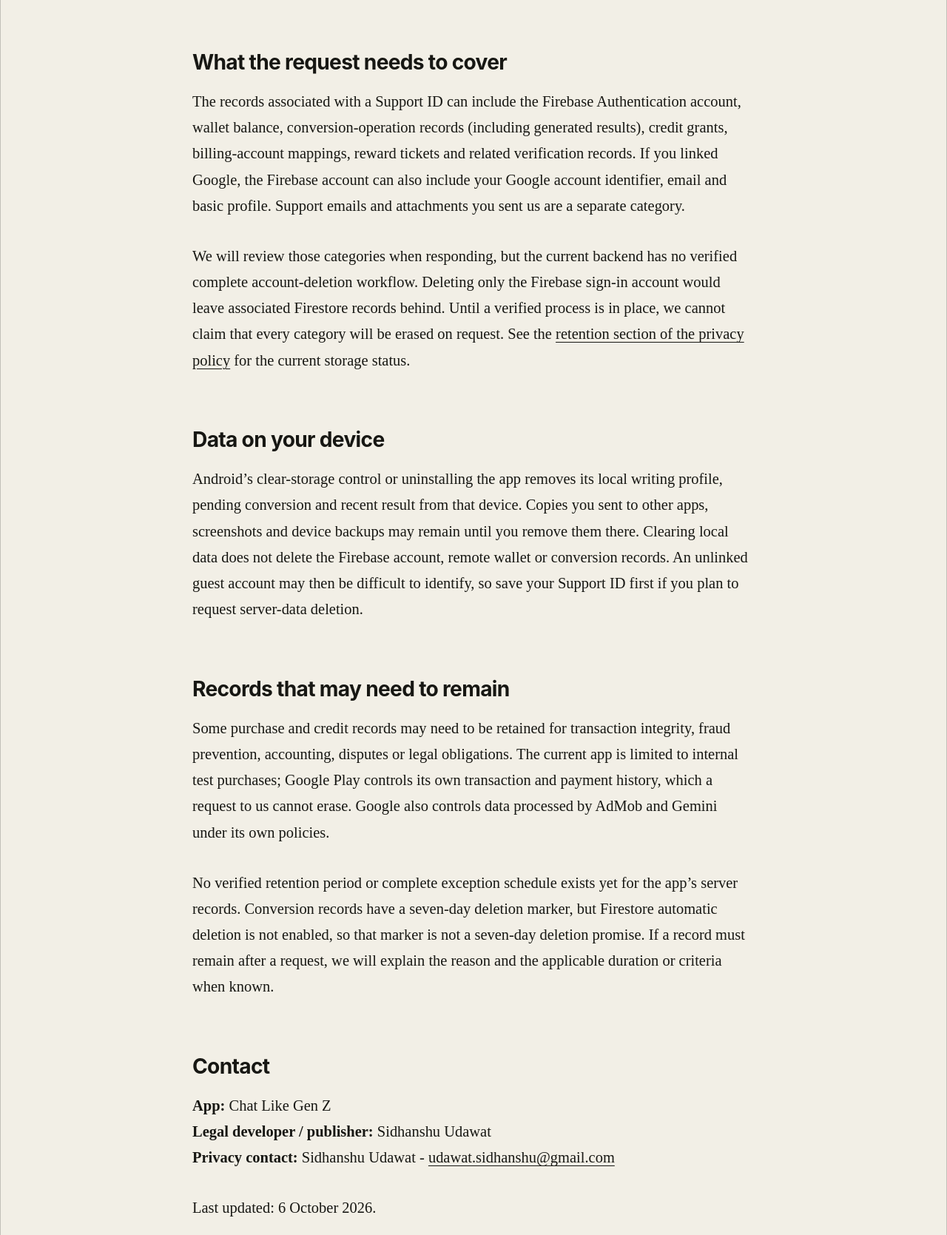
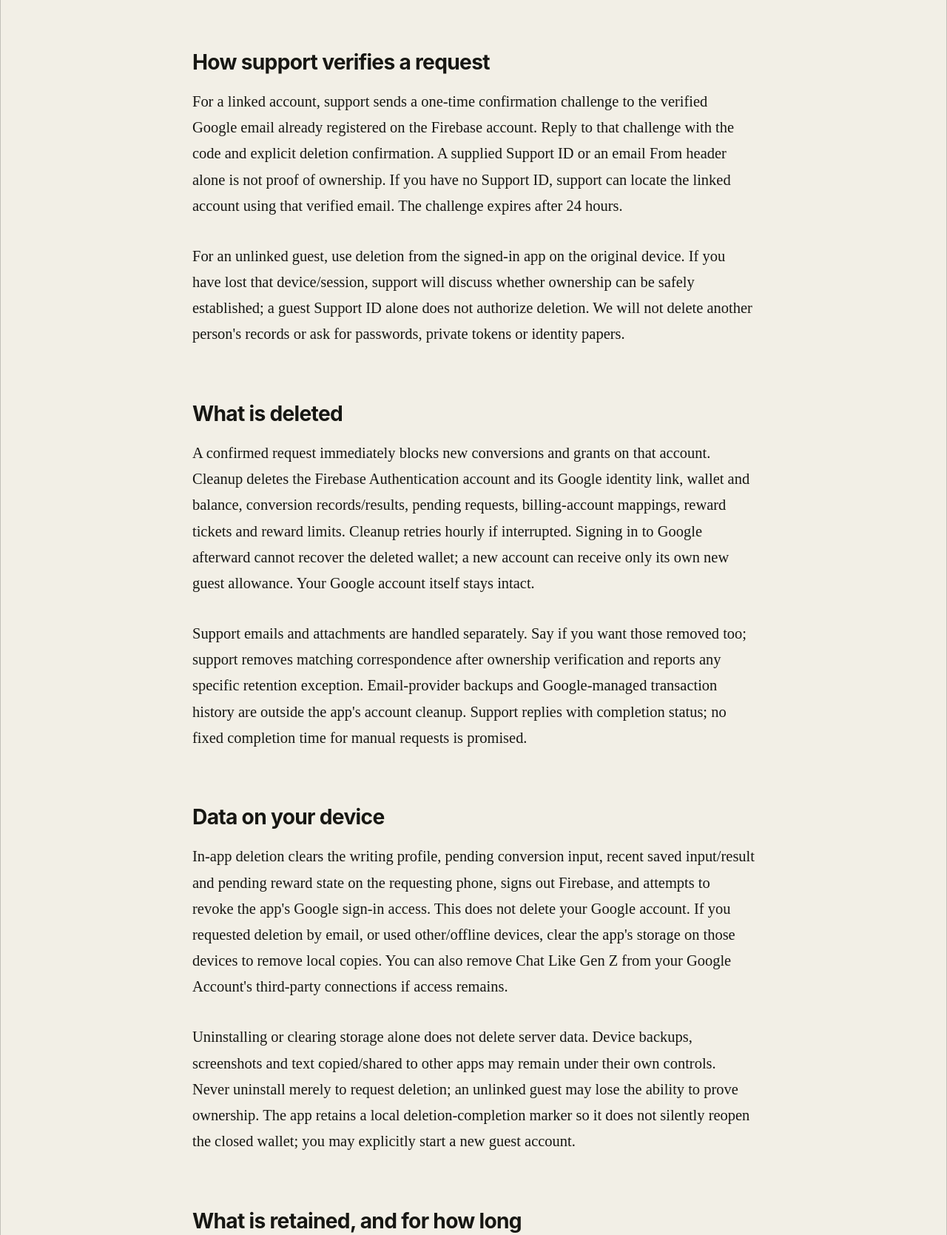
Before and after one commit to SidhanshuUdawat/SidhanshuUdawat.github.io, an Astro site: page /appcrazy-labs/chat-like-gen-z/data-deletion in a window 1280 px wide. Shown: the part 1940-3609 px from the top of the page at 74% size. Built offline with nearby package versions, Linux system fonts and the light colour scheme; Astro itself is replaced by a stand-in of ours.

Commit message:
docs: update Gen Z deletion and retention disclosures

```diff
--- a/src/pages/appcrazy-labs/chat-like-gen-z/data-deletion/index.astro
+++ b/src/pages/appcrazy-labs/chat-like-gen-z/data-deletion/index.astro
@@ -58,66 +58,88 @@ const deletionEmail = supportLink('Chat Like Gen Z account and data deletion');
     </p>
   </section>
 
-  <aside class="note-callout" aria-label="Current deletion status">
-    <strong>A request is not automatic deletion</strong>
+  <aside class="note-callout" aria-label="Account deletion options">
+    <strong>Delete in the app, or ask support without signing in</strong>
     <p>
-      The app has a Settings → Request account &amp; data deletion option in its
-      managed-wallet test build. It opens an email draft, not an in-app account
-      erasure operation. A complete support-side process for deleting the Firebase
-      account and all associated server records has not yet been implemented and
-      verified. We cannot promise that sending the request immediately removes them.
+      Internal build 8 and later has <strong>Settings → Delete account &amp; data</strong>.
+      Confirm your linked Google sign-in, if applicable, and then permanent deletion.
+      This removes access to your account and unused conversions, including purchased
+      conversions. It is irreversible and does not issue a Google Play refund. Older builds
+      open an email draft; update or use the email request above.
     </p>
   </aside>
-
-  <section aria-labelledby="records-title">
-    <h2 id="records-title">What the request needs to cover</h2>
+  <section aria-labelledby="verification-title">
+    <h2 id="verification-title">How support verifies a request</h2>
     <p>
-      The records associated with a Support ID can include the Firebase
-      Authentication account, wallet balance, conversion-operation records
-      (including generated results), credit grants, billing-account mappings,
-      reward tickets and related verification records. If you linked Google,
-      the Firebase account can also include your Google account identifier,
-      email and basic profile. Support emails and attachments you sent us
-      are a separate category.
+      For a linked account, support sends a one-time confirmation challenge to the verified
+      Google email already registered on the Firebase account. Reply to that challenge with
+      the code and explicit deletion confirmation. A supplied Support ID or an email From
+      header alone is not proof of ownership. If you have no Support ID, support can locate
+      the linked account using that verified email. The challenge expires after 24 hours.
     </p>
     <p>
-      We will review those categories when responding, but the current backend
-      has no verified complete account-deletion workflow. Deleting only the
-      Firebase sign-in account would leave associated Firestore records behind.
-      Until a verified process is in place, we cannot claim that every category
-      will be erased on request. See the <a href={`${path}privacy/#retention`}>retention section of the privacy policy</a>
-      {' '}for the current storage status.
+      For an unlinked guest, use deletion from the signed-in app on the original device.
+      If you have lost that device/session, support will discuss whether ownership can be
+      safely established; a guest Support ID alone does not authorize deletion. We will not
+      delete another person's records or ask for passwords, private tokens or identity papers.
     </p>
   </section>
-
+  <section aria-labelledby="records-title">
+    <h2 id="records-title">What is deleted</h2>
+    <p>
+      A confirmed request immediately blocks new conversions and grants on that account.
+      Cleanup deletes the Firebase Authentication account and its Google identity link,
+      wallet and balance, conversion records/results, pending requests, billing-account
+      mappings, reward tickets and reward limits. Cleanup retries hourly if interrupted.
+      Signing in to Google afterward cannot recover the deleted wallet; a new account can
+      receive only its own new guest allowance. Your Google account itself stays intact.
+    </p>
+    <p>
+      Support emails and attachments are handled separately. Say if you want those removed
+      too; support removes matching correspondence after ownership verification and reports
+      any specific retention exception. Email-provider backups and Google-managed transaction
+      history are outside the app's account cleanup. Support replies with completion status;
+      no fixed completion time for manual requests is promised.
+    </p>
+  </section>
   <section aria-labelledby="device-title">
     <h2 id="device-title">Data on your device</h2>
     <p>
-      Android’s clear-storage control or uninstalling the app removes its local
-      writing profile, pending conversion and recent result from that device.
-      Copies you sent to other apps, screenshots and device backups may remain
-      until you remove them there. Clearing local data does not delete the
-      Firebase account, remote wallet or conversion records. An unlinked guest
-      account may then be difficult to identify, so save your Support ID first
-      if you plan to request server-data deletion.
+      In-app deletion clears the writing profile, pending conversion input, recent saved
+      input/result and pending reward state on the requesting phone, signs out Firebase,
+      and attempts to revoke the app's Google sign-in access. This does not delete your
+      Google account. If you requested deletion by email, or used other/offline devices,
+      clear the app's storage on those devices to remove local copies. You can also remove
+      Chat Like Gen Z from your Google Account's third-party connections if access remains.
+    </p>
+    <p>
+      Uninstalling or clearing storage alone does not delete server data. Device backups,
+      screenshots and text copied/shared to other apps may remain under their own controls.
+      Never uninstall merely to request deletion; an unlinked guest may lose the ability
+      to prove ownership. The app retains a local deletion-completion marker so it does not
+      silently reopen the closed wallet; you may explicitly start a new guest account.
     </p>
   </section>
-
   <section aria-labelledby="retention-title">
-    <h2 id="retention-title">Records that may need to remain</h2>
+    <h2 id="retention-title">What is retained, and for how long</h2>
     <p>
-      Some purchase and credit records may need to be retained for transaction
-      integrity, fraud prevention, accounting, disputes or legal obligations.
-      The current app is limited to internal test purchases; Google Play controls
-      its own transaction and payment history, which a request to us cannot erase.
-      Google also controls data processed by AdMob and Gemini under its own policies.
+      After deletion, minimal purchase/reward records retain the transaction-token digest,
+      pack/reward type, amount, timing and reversal status for 180 days. The Firebase UID,
+      email, Google identity, ticket nonce and message data are removed. This supports
+      duplicate-credit prevention and refund reconciliation. A hashed deletion receipt is
+      kept for 90 days to block stale requests and record completion. Hourly cleanup removes
+      these after the deadline, with possible delays during outages, retries or backlog.
+      These periods are operational choices for internal testing, not stated legal mandates.
     </p>
     <p>
-      No verified retention period or complete exception schedule exists yet for
-      the app’s server records. Conversion records have a seven-day deletion marker,
-      but Firestore automatic deletion is not enabled, so that marker is not a
-      seven-day deletion promise. If a record must remain after a request, we will
-      explain the reason and the applicable duration or criteria when known.
+      For active accounts, conversion results and message fingerprints expire after seven
+      days; the backend removes them on access and an hourly job performs physical cleanup.
+      Minimal request/status records remain until account deletion to prevent duplicate
+      deductions. Active pending requests settle or time out before cleanup. This does not
+      promise physical deletion at exactly seven days. See the
+      <a href={`${path}privacy/#retention`}>privacy policy</a> for local copies and service logs.
+      Google Play, AdMob and Gemini manage data under their own policies; app deletion cannot
+      erase Google's independent purchase or service records.
     </p>
   </section>
 
```
Also changed, not shown: src/pages/appcrazy-labs/chat-like-gen-z/privacy/index.astro (+46 -15 lines).
